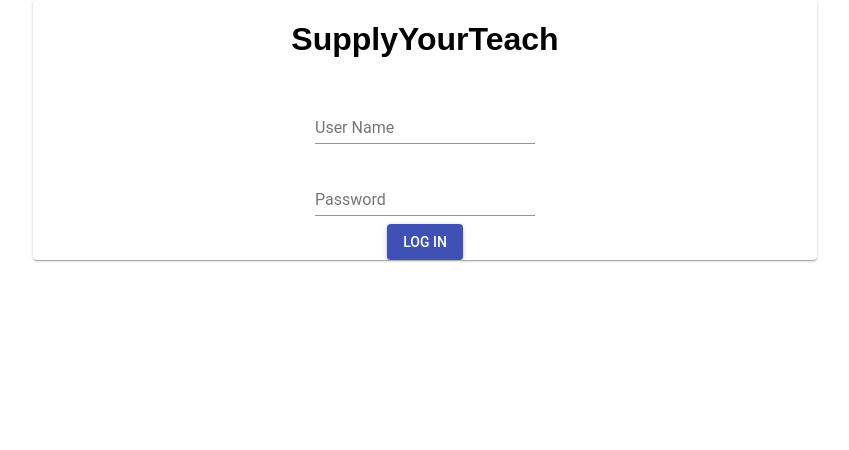
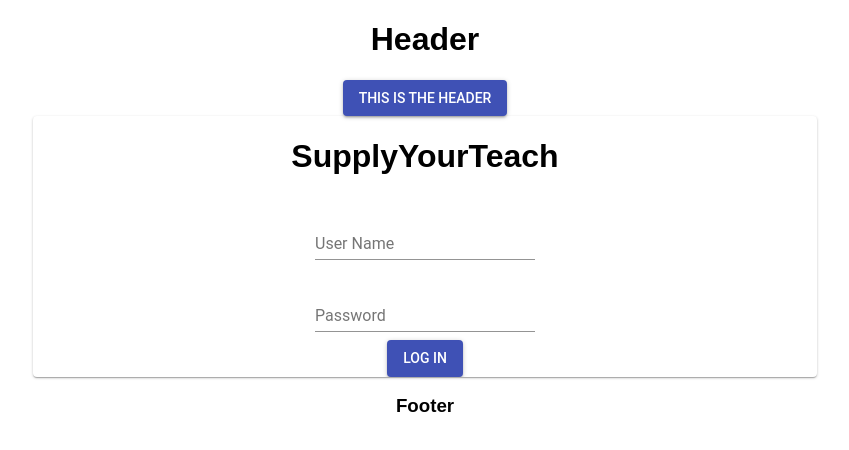
Before and after one commit to Hackbit/reactriot2018-supplyyourteach, a React (Create React App) app: page /login in a window 1280 px wide. Shown: the top 450 px of the page, without its empty margins (215-1064 px from the left). Built offline with nearby package versions, Linux system fonts and the light colour scheme.

Commit message:
inital header and footer view added

```diff
--- a/src/App.js
+++ b/src/App.js
@@ -6,6 +6,8 @@
 import { Paper, Grid } from '@material-ui/core';
 import Home from './containers/Home'
 import Login  from './containers/Login'
+import Header from './components/Header/Header'
+import Footer from './components/Footer/Footer'
 import './App.css';
 
 const styles = theme => ({
@@ -25,8 +27,10 @@
 const App= () => (
   <Router>
     <div className="App">
+      <Header />
         <Route exact path='/' render={() => <Home />} />
         <Route path='/login' render={() => <Login />} />
+      <Footer />
     </div>
   </Router>
 );
--- a/src/components/Footer/footer.jsx
+++ b/src/components/Footer/footer.jsx
@@ -0,0 +1,16 @@
+import React, { Component } from 'react';
+import ReactDOM from 'react-dom';
+import Button from '@material-ui/core/Button';
+
+class Footer extends Component {
+
+    render(){
+        return (
+          <div>
+              <h3>Footer </h3>
+          </div>
+        )
+    }
+}
+
+export default Footer;
--- a/src/components/Header/header.jsx
+++ b/src/components/Header/header.jsx
@@ -0,0 +1,19 @@
+import React, { Component } from 'react';
+import ReactDOM from 'react-dom';
+import Button from '@material-ui/core/Button';
+
+class Header extends Component {
+
+    render(){
+        return (
+          <div>
+              <h1>Header </h1>
+              <Button variant="contained" color="primary">
+                this is the header
+              </Button>
+          </div>
+        )
+    }
+}
+
+export default Header;
```
